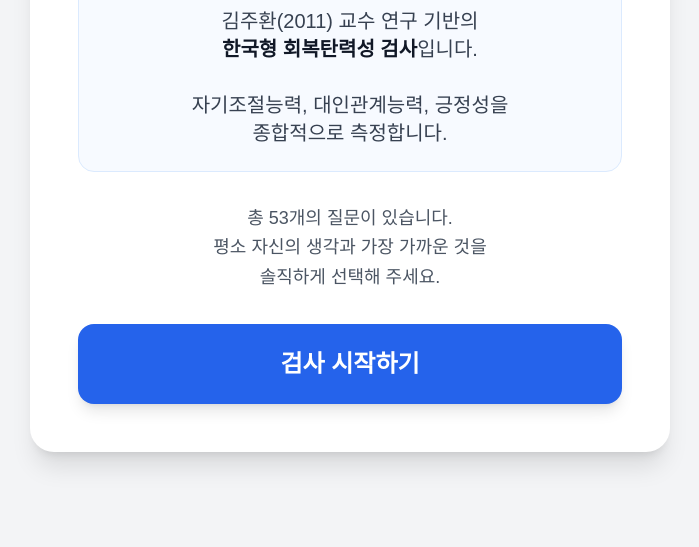
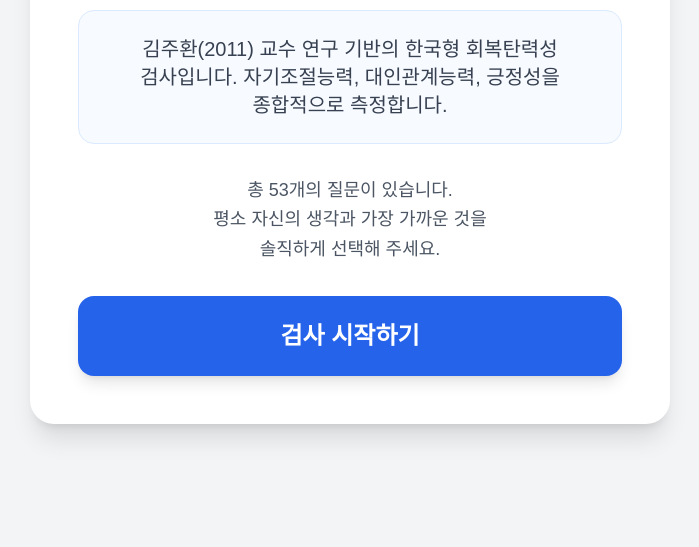
Before and after one commit to nagilnote/nagil_q, a plain HTML site: page kqr_53.html in a window 1280 px wide. Shown: the part 293-840 px from the top of the page, without its empty margins (290-989 px from the left). Drawn offline with nearby package versions, Linux system fonts and the light colour scheme; a web font is replaced by a local one.

Commit message:
Update kqr_53.html

```diff
--- a/kqr_53.html
+++ b/kqr_53.html
@@ -25,9 +25,7 @@
 
             <div class="bg-blue-50/50 p-6 rounded-2xl mb-8 border border-blue-100">
                 <p class="text-lg md:text-xl text-gray-700 leading-relaxed font-medium">
-                    김주환(2011) 교수 연구 기반의<br>
-                    <span class="font-bold text-gray-900">한국형 회복탄력성 검사</span>입니다.<br><br>
-                    자기조절능력, 대인관계능력, 긍정성을<br>종합적으로 측정합니다.
+                    김주환(2011) 교수 연구 기반의 한국형 회복탄력성 검사입니다. 자기조절능력, 대인관계능력, 긍정성을 종합적으로 측정합니다.
                 </p>
             </div>
 
```
